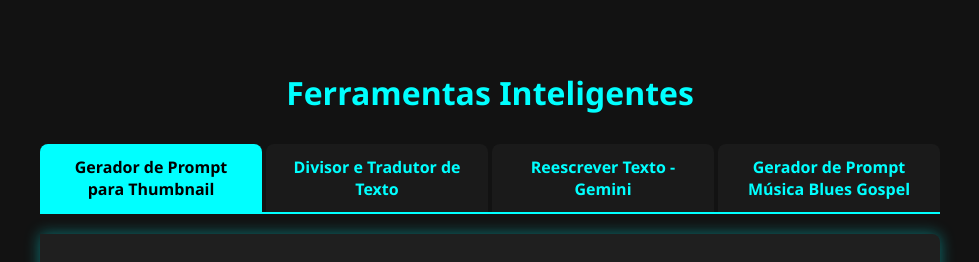
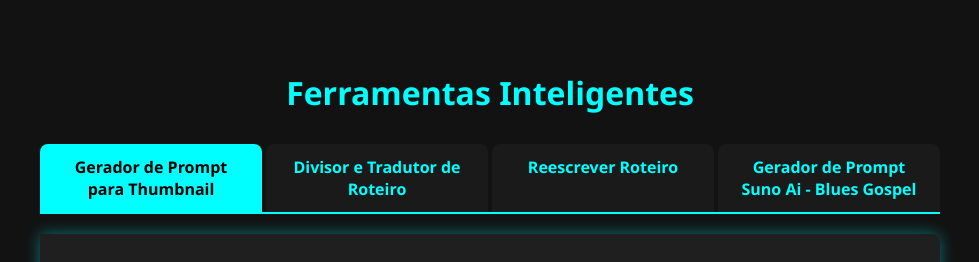
Before and after one commit to rass35/ferramenta-inteligente, a plain HTML site: page index.html in a window 1280 px wide. Shown: the top 262 px of the page, without its empty margins (150-1129 px from the left). Drawn offline with Linux system fonts and the light colour scheme.

Commit message:
Update index.html

```diff
--- a/index.html
+++ b/index.html
@@ -59,9 +59,9 @@
 <!-- Abas -->
 <div class="tabs">
   <div class="tab active" data-tab="prompt">Gerador de Prompt para Thumbnail</div>
-  <div class="tab" data-tab="divisor">Divisor e Tradutor de Texto</div>
-  <div class="tab" data-tab="reescrita">Reescrever Texto - Gemini</div>
-  <div class="tab" data-tab="gospel">Gerador de Prompt Música Blues Gospel</div>
+  <div class="tab" data-tab="divisor">Divisor e Tradutor de Roteiro</div>
+  <div class="tab" data-tab="reescrita">Reescrever Roteiro</div>
+  <div class="tab" data-tab="gospel">Gerador de Prompt Suno Ai - Blues Gospel</div>
 </div>
 
 <!-- Aba Prompt Thumbnail -->
```
